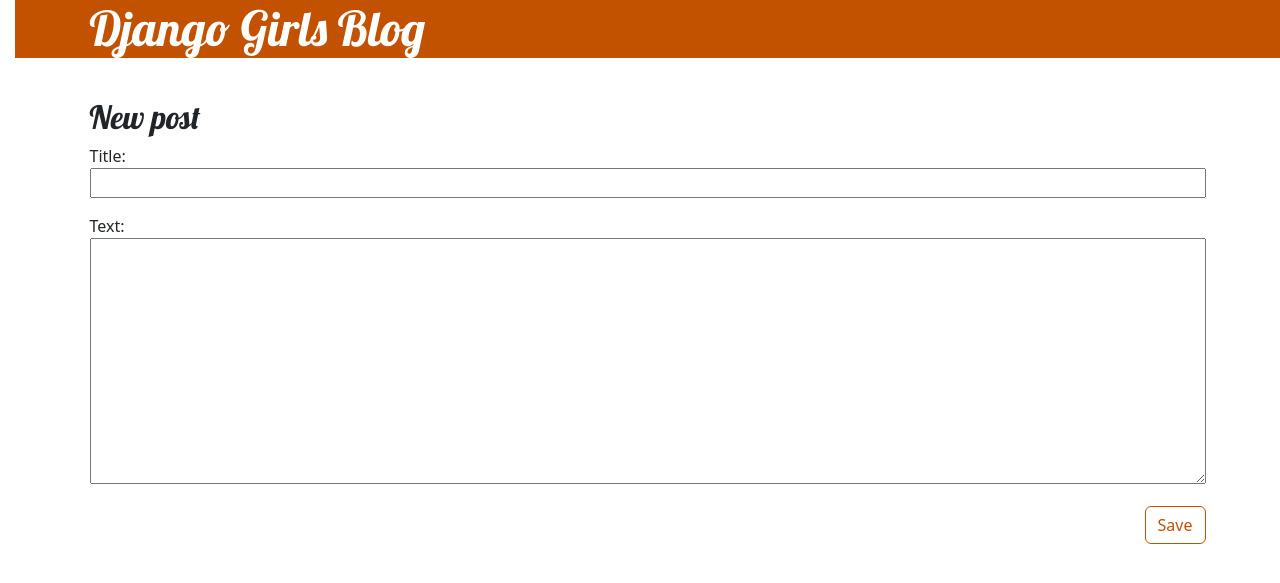
After one commit to learnc622/my-first-blog, a Django app: page /post/new/ in a window 1280 px wide. The commit adds this page. Shown: the top 583 px of the page. Run offline with Django 5.2, Linux system fonts and the light colour scheme.

Commit message:
Added views to create/edit blog post inside the site git status

```diff
--- /dev/null
+++ b/blog/forms.py
@@ -0,0 +1,9 @@
+from django import forms
+
+from .models import Post
+
+class PostForm(forms.ModelForm):
+
+    class Meta:
+        model = Post
+        fields = ('title', 'text')
--- a/blog/templates/blog/base.html
+++ b/blog/templates/blog/base.html
@@ -2,19 +2,23 @@
 <!DOCTYPE html>
 <html>
     <head>
-        <title>John's blog</title>
+        <title>Django Girls blog</title>
         <link rel="stylesheet" href="https://cdn.jsdelivr.net/npm/bootstrap@5.3.3/dist/css/bootstrap.min.css" integrity="sha384-QWTKZyjpPEjISv5WaRU9OFeRpok6YctnYmDr5pNlyT2bRjXh0JMhjY6hW+ALEwIH" crossorigin="anonymous">
+        <link rel="stylesheet" href="https://fonts.googleapis.com/css?family=Lobster&subset=latin,latin-ext">
         <link rel="stylesheet" href="{% static 'css/blog.css' %}">
-        <link rel="stylesheet" href="https://fonts.googleapis.com/css?family=Lobster&subset=latin,latin-ext">
-
     </head>
     <body>
         <header class="page-header">
             <div class="container">
+                {% if user.is_authenticated %}
+                    <a href="{% url 'post_new' %}" class="top-menu">
+                        {% include './icons/plus.svg' %}
+                    </a>
+                {% endif %}
                 <h1><a href="/">Django Girls Blog</a></h1>
             </div>
         </header>
-    <main class="container">
+        <main class="content container">
             <div class="row">
                 <div class="col">
                     {% block content %}
--- /dev/null
+++ b/blog/templates/blog/post_edit.html
@@ -0,0 +1,9 @@
+{% extends 'blog/base.html' %}
+
+{% block content %}
+    <h2>New post</h2>
+    <form method="POST" class="post-form">{% csrf_token %}
+        {{ form.as_p }}
+        <button type="submit" class="save btn btn-secondary">Save</button>
+    </form>
+{% endblock %}
--- a/blog/urls.py
+++ b/blog/urls.py
@@ -4,4 +4,6 @@ from . import views
 urlpatterns = [
     path('', views.post_list, name='post_list'),
     path('post/<int:pk>/', views.post_detail, name='post_detail'),
+    path('post/new/', views.post_new, name='post_new'),
+    path('post/<int:pk>/edit/', views.post_edit, name='post_edit'),
 ]
--- a/blog/views.py
+++ b/blog/views.py
@@ -1,6 +1,7 @@
-from django.shortcuts import render, get_object_or_404
+from django.shortcuts import render, get_object_or_404, redirect
 from .models import Post
 from django.utils import timezone
+from .forms import PostForm
 
 # Create your views here.
 def post_list(request):
@@ -10,3 +11,30 @@ def post_list(request):
 def post_detail(request, pk):
     post = get_object_or_404(Post, pk=pk)
     return render(request, 'blog/post_detail.html', {'post': post})
+
+def post_new(request):
+    if request.method == "POST":
+        form = PostForm(request.POST)
+        if form.is_valid():
+            post = form.save(commit=False)
+            post.author = request.user
+            post.published_date = timezone.now()
+            post.save()
+            return redirect('post_detail', pk=post.pk)
+    else:
+        form = PostForm()
+    return render(request, 'blog/post_edit.html', {'form': form})
+
+def post_edit(request, pk):
+    post = get_object_or_404(Post, pk=pk)
+    if request.method == "POST":
+        form = PostForm(request.POST, instance=post)
+        if form.is_valid():
+            post = form.save(commit=False)
+            post.author = request.user
+            post.published_date = timezone.now()
+            post.save()
+            return redirect('post_detail', pk=post.pk)
+    else:
+        form = PostForm(instance=post)
+    return render(request, 'blog/post_edit.html', {'form': form})
```
Also changed, not shown: blog/templates/blog/post_detail.html (+7 -0 lines), blog/templates/blog/icons/pencil.svg (added), blog/templates/blog/icons/plus.svg (added). Lines whose indentation alone changed are shown as unchanged.
